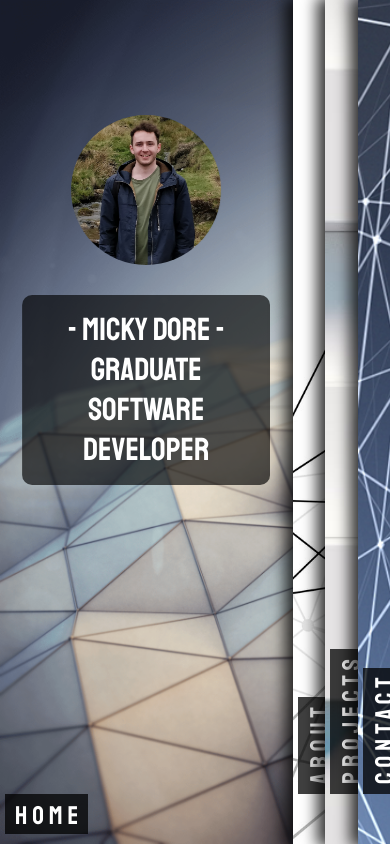
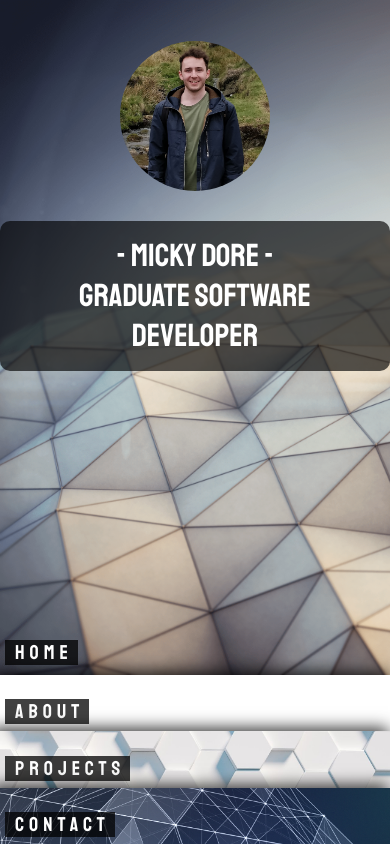
Before and after one commit to MickyDore/Portfolio, a React (Create React App) app: page / in a window 390 px wide. Built offline with nearby package versions, Linux system fonts and the light colour scheme.

Commit message:
Mobile Styling

```diff
--- a/src/Style/accordion.css
+++ b/src/Style/accordion.css
@@ -17,8 +17,8 @@
 
 .accordion-section {
   width: 100%;
+  flex: 1;
   height: 100%;
-  flex: 1;
   transition: all 700ms ease-in-out;
   cursor: pointer;
   position: relative;
@@ -43,7 +43,7 @@
 }
 
 .accordion-active {
-  flex: 10;
+  flex: 12;
 }
 
 .accordion-section-title {
@@ -57,7 +57,7 @@
   position: absolute;
   bottom: 0;
   left: 0;
-  font-size: 2em;
+  font-size: 24px;
   padding: 10px;
   margin: 10px;
 }
@@ -83,9 +83,9 @@
   top: 50%;  /* position the top  edge of the element at the middle of the parent */
   left: 50%; /* position the left edge of the element at the middle of the parent */
   transform: translate(-50%, -50%);
-  width: 80%;
+  width: 100%;
   padding: 15px;
-  max-height: calc(100vh - 150px);
+  max-height: calc(100vh - 80px);
 }
 
 .content-home-container {
@@ -126,8 +126,11 @@
   display: flex;
   flex-direction: column;
   align-items: center;
-  overflow-y: hidden;
+  overflow-y: scroll;
   overflow-x: hidden;
+  padding: 0px 10%;
+  height: 100%;
+  margin-top: -20px;
 }
 
 .content-projects-title {
@@ -145,7 +148,7 @@
   display: flex;
   flex-direction: column;
   align-items: center;
-  overflow-y: hidden;
+  overflow-y: scroll;
   overflow-x: hidden;
   width: 100%;
   padding: 15px;
@@ -177,13 +180,12 @@
 }
 
 .content-projects-item {
-  width: 90%;
-  height: 300px;
+  width: 100%;
+  height: 600px;
   display: flex;
   opacity: 0;
   animation: 500ms forwards fadein-item ease-in-out 500ms;
   transition: 1s all;
-  overflow: hidden;
   position: relative;
   box-shadow: 0px 3px 10px 2px rgba(0, 0, 0, 0.65);
   border-radius: 5px;
@@ -257,7 +259,8 @@
   display: flex;
   flex-direction: column;
   align-items: center;
-  margin-bottom: 50px;
+  margin-top: 20px;
+  padding: 0px 50px;
 }
 .content-about-container a {
   text-decoration: none;
@@ -428,14 +431,13 @@
     height: 100vh;
     background-color: white;
     display: flex;
+    flex-direction: column;
     transition: all 700ms ease-in-out;
     overflow: hidden;
   }
 
   .accordion-section {
     width: 100%;
-    height: 100%;
-    flex: 1;
     transition: all 700ms ease-in-out;
     cursor: pointer;
     position: relative;
@@ -444,26 +446,25 @@
 
 
   .accordion-active {
-    flex: 9;
   }
 
   .accordion-section-title {
     color: white;
     background: rgba(0, 0, 0, 0.75);
-    transform: rotate(-90deg);
+    transform: rotate(0deg);
     transform-origin: 0% 0%;
     transition: all 0.7s ease-in-out;
     font-family: 'Staatliches', cursive;
     text-align: center;
     position: absolute;
-    bottom: 0;
+    bottom: -3px;
     left: 0;
     padding: 0px 10px;
     margin: 10px 5px;
+    font-size: 20px;
   }
 
   .accordion-section-title span {
-    font-size: 0.8em;
     letter-spacing: 5px;
     margin-right: -5px;
   }
@@ -476,17 +477,9 @@
   }
 
   .accordion-section-content {
-    color: white;
-    height: 100%;
-    transition: all 0.7s ease-in-out;
-    text-align: center;
-    position: absolute;
-    top: 50%;  /* position the top  edge of the element at the middle of the parent */
-    left: 50%; /* position the left edge of the element at the middle of the parent */
-    transform: translate(-50%, -50%);
-    width: 95%;
-    padding: 15px;
-    max-height: calc(100vh - 150px);
+    width: 100%;
+    padding: 0px;
+    max-height: calc(100vh - 200px);
   }
 
   .content-projects-item-container {
@@ -495,8 +488,16 @@
     margin-top: 20px;
   }
 
+  .content-about-description {
+    padding: 20px;
+    height: calc(100vh - 200px);
+    font-size: 1.1em;
+    padding-top: 25px;
+    overflow-y: auto;
+  }
+
   .content-projects-container {
-    margin-top: -50px;
+    margin-top: -40px;
   }
 
 
@@ -513,4 +514,14 @@
     font-size: 0.9em;
   }
 
+  .content-projects-title {
+    font-size: 1.2em;
+  }
+
+  .content-projects-container {
+    padding-top: 20px;
+    height: auto;
+    max-height: calc(100vh - 200px);
+  }
+
 }
```
